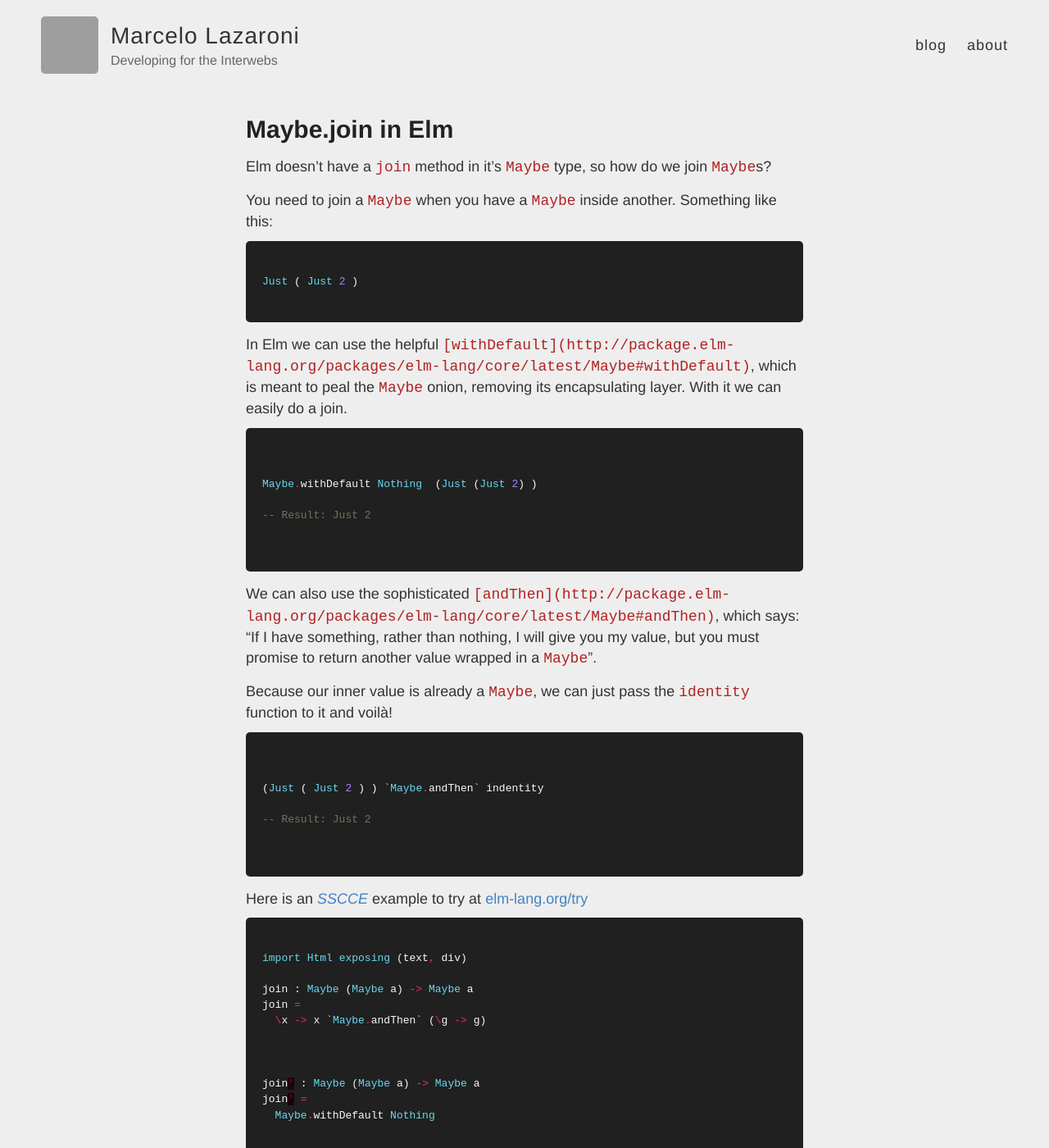
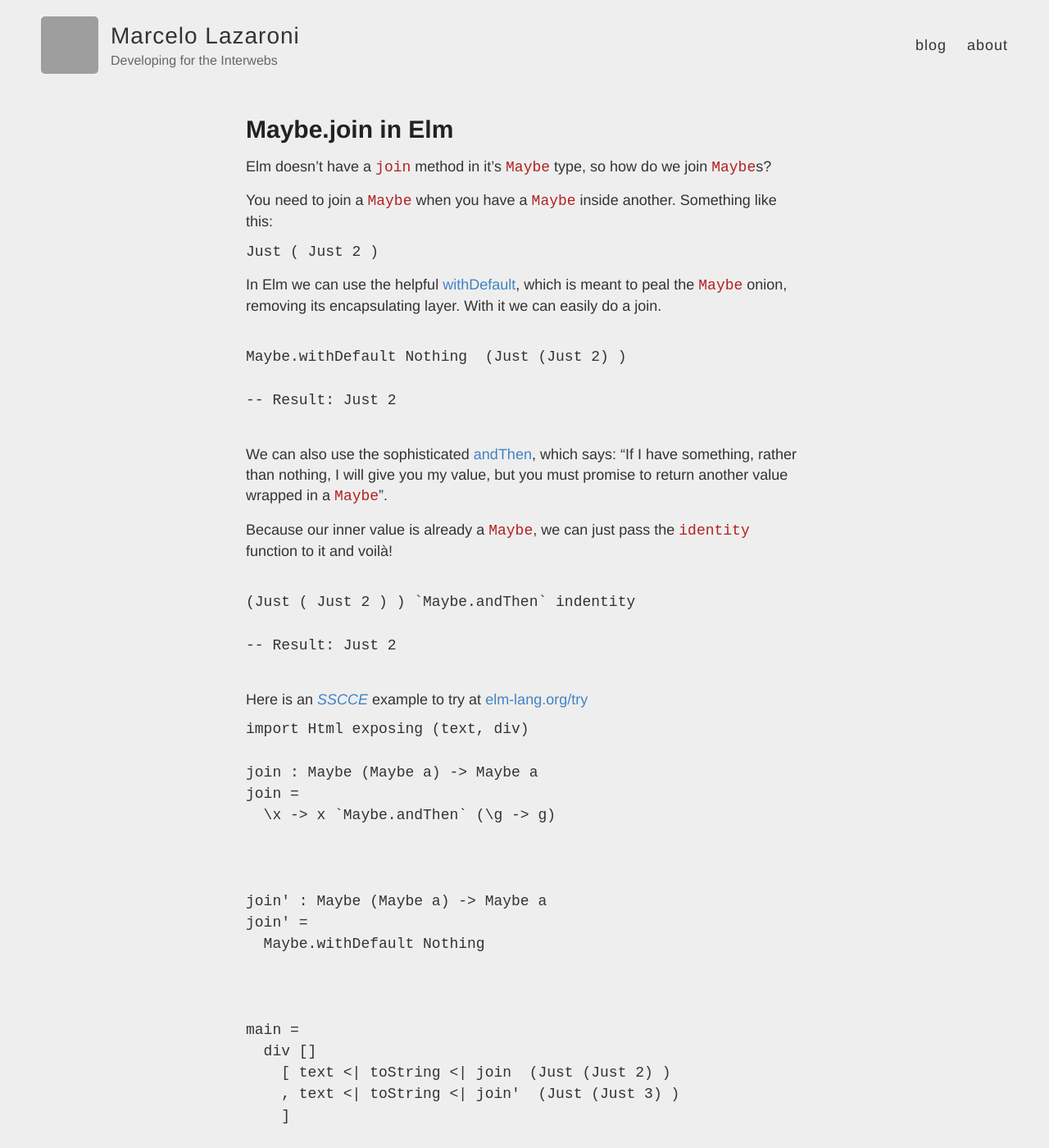
Before and after one commit to lazamar/lazamar.github.io, a Jekyll site: the page built from _posts/2016-11-06-maybe-join-in-elm.md, in a window 1280 px wide and 1400 px high. Shown: the whole window at 82% size. Built offline with Jekyll 4.4.1, drawn with Linux system fonts in a browser that asks for light colours; comment, search, counter and statistics services are not loaded; some of the changed text lies outside the part shown; grey boxes are pictures that could not be loaded.

Commit message:
Try setting it as Javascript

````diff
--- a/_posts/2016-11-06-maybe-join-in-elm.md
+++ b/_posts/2016-11-06-maybe-join-in-elm.md
@@ -7,13 +7,13 @@ Elm doesn't have a `join` method in it's `Maybe` type, so how do we join `Maybe`
 
 You need to join a `Maybe` when you have a `Maybe` inside another. Something like this:
 
-``` elm
+``` JavaScript
 Just ( Just 2 )
 ```
 
-In Elm we can use the helpful `[withDefault](http://package.elm-lang.org/packages/elm-lang/core/latest/Maybe#withDefault)`, which is meant to peal the `Maybe` onion, removing its encapsulating layer. With it we can easily do a join.
+In Elm we can use the helpful [withDefault](http://package.elm-lang.org/packages/elm-lang/core/latest/Maybe#withDefault), which is meant to peal the `Maybe` onion, removing its encapsulating layer. With it we can easily do a join.
 
-``` elm
+``` JavaScript
 
 Maybe.withDefault Nothing  (Just (Just 2) )
 
@@ -21,11 +21,11 @@ Maybe.withDefault Nothing  (Just (Just 2) )
 
 ```
 
-We can also use the sophisticated `[andThen](http://package.elm-lang.org/packages/elm-lang/core/latest/Maybe#andThen)`, which says: "If I have something, rather than nothing, I will give you my value, but you must promise to return another value wrapped in a `Maybe`".
+We can also use the sophisticated [andThen](http://package.elm-lang.org/packages/elm-lang/core/latest/Maybe#andThen), which says: "If I have something, rather than nothing, I will give you my value, but you must promise to return another value wrapped in a `Maybe`".
 
 Because our inner value is already a `Maybe`, we can just pass the `identity` function to it and voilà!
 
-``` elm
+``` JavaScript
 
 (Just ( Just 2 ) ) `Maybe.andThen` indentity
 
@@ -36,7 +36,7 @@ Because our inner value is already a `Maybe`, we can just pass the `identity` fu
 
 Here is an *[SSCCE](http://sscce.org/)* example to try at [elm-lang.org/try](elm-lang.org/try)
 
-``` elm
+``` JavaScript
 import Html exposing (text, div)
 
 join : Maybe (Maybe a) -> Maybe a
````
